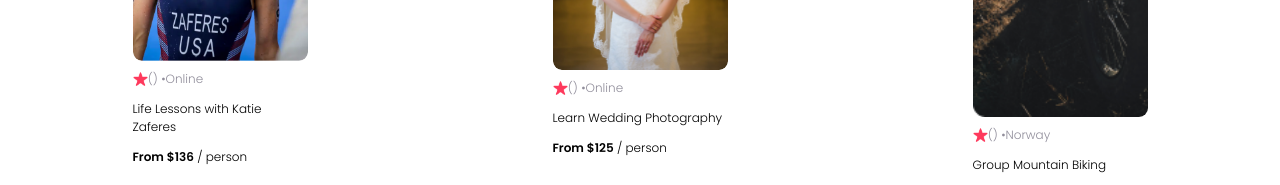
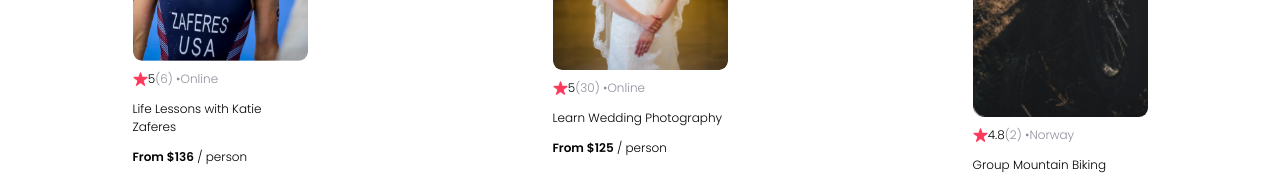
Before and after one commit to Daniel-Williams-ux/Airbnb-Experiences-clone, a React (Vite) app: page / in a window 1280 px wide. Shown: the part 688-873 px from the top of the page. Built offline with nearby package versions, Linux system fonts and the light colour scheme.

Commit message:
review count and  ratings are under stats

```diff
--- a/src/components/Card.jsx
+++ b/src/components/Card.jsx
@@ -13,8 +13,8 @@ export default function Card(props) {
             <img src={`../images/${props.item.img}`}className="card--image" />
             <div className="card--stats">
                 <img src="../images/star.png" className="card--star" />
-                <span>{props.item.rating}</span>
-                <span className="gray">({props.item.reviewCount}) • </span>
+                <span>{props.item.stats.rating}</span>
+                <span className="gray">({props.item.stats.reviewCount}) • </span>
                 <span className="gray">{props.item.location}</span>
             </div>
             <p className="card--title">{props.item.title}</p>
```
